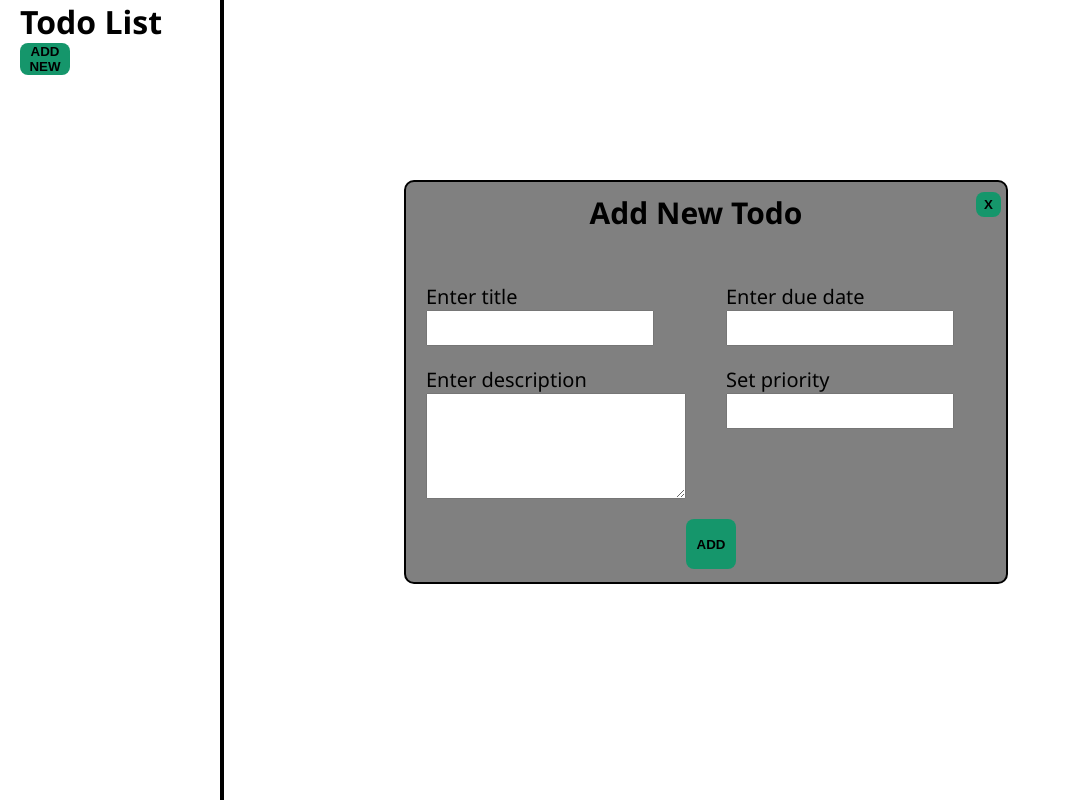
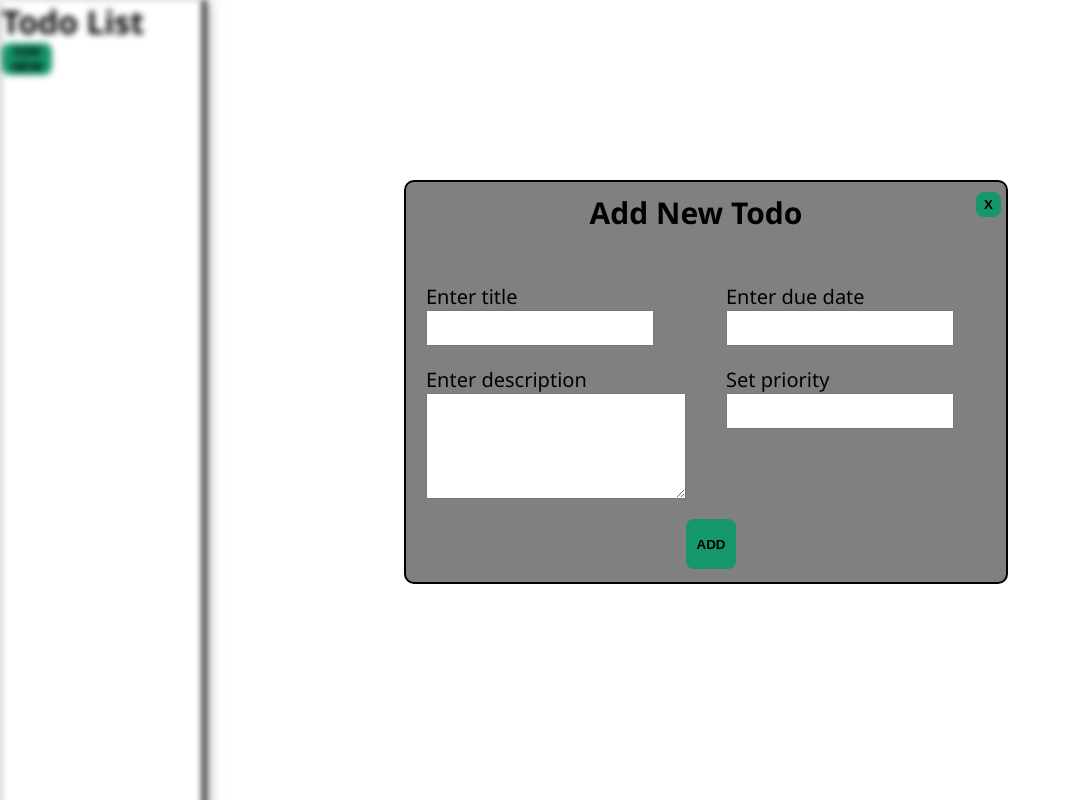
Before and after one commit to Ysweb3/Todo-List, a website built with webpack: page src/template.html in a window 1280 px wide. Both pictures are taken after a click on the button "ADD NEW". Shown: the top 800 px of the page, without its empty margins (0-1071 px from the left). Built offline with nearby package versions, Linux system fonts and the light colour scheme.

Commit message:
Add blur and shadow effects

```diff
--- a/src/index.js
+++ b/src/index.js
@@ -24,15 +24,17 @@ let todoPriorityEdit = document.getElementById("todo-priority-edit");
 const openBtn = document.getElementById("form-open");
 const closeBtn = document.getElementById("form-close");
 
+const containerBlur = document.getElementById("container");
 const formContainer = document.getElementById("form-pop-container")
+
 
 openBtn.addEventListener("click", () =>{
     formContainer.classList.add("open");
-    // container.style.filter = "blur(3px)";
+    containerBlur.style.filter = "blur(3px)";
 });
 closeBtn.addEventListener("click", () =>{
     formContainer.classList.remove("open");
-    // container.style.filter = "none";
+    containerBlur.style.filter = "none";
 });
 
     // localStorage.clear();
@@ -164,6 +166,7 @@ function addTodo(){
         todoList[i].displayTodo();
         populateLocalStorage(i);
         formContainer.classList.remove("open");
+        containerBlur.style.filter = "none";
         todoTitle.value = "";
         todoDescription.value = "";
         todoDue.value = "";
--- a/src/styles.css
+++ b/src/styles.css
@@ -6,6 +6,7 @@ body{
     display: flex;
     flex-direction: row;
     font-family: 'Segoe UI', Tahoma, Geneva, Verdana, sans-serif;
+
 }
 #sidebar{
     display: flex;
@@ -13,8 +14,9 @@ body{
     height: 1000px;
     width: 200px;
     margin-right: 20px;
-    margin-left: 20px;
+    margin-left: 2px;
     border-right: 4px black solid;
+    box-shadow: 0 0 13px 0 rgba(0,0,0,0.5);
 }
 
 #form-open{
@@ -98,7 +100,7 @@ label{
 #container{
     display: flex;
     flex-direction: row;
-
+    width: 100%;
 }
 #todos-container{
     display: flex;
@@ -110,6 +112,7 @@ label{
     height: 200px;
     width: 200px;
     border: 2px solid black;
+    box-shadow: 0 0 13px 0 rgba(0,0,0,0.2);
 }
 .desc{
     position: absolute;
```
